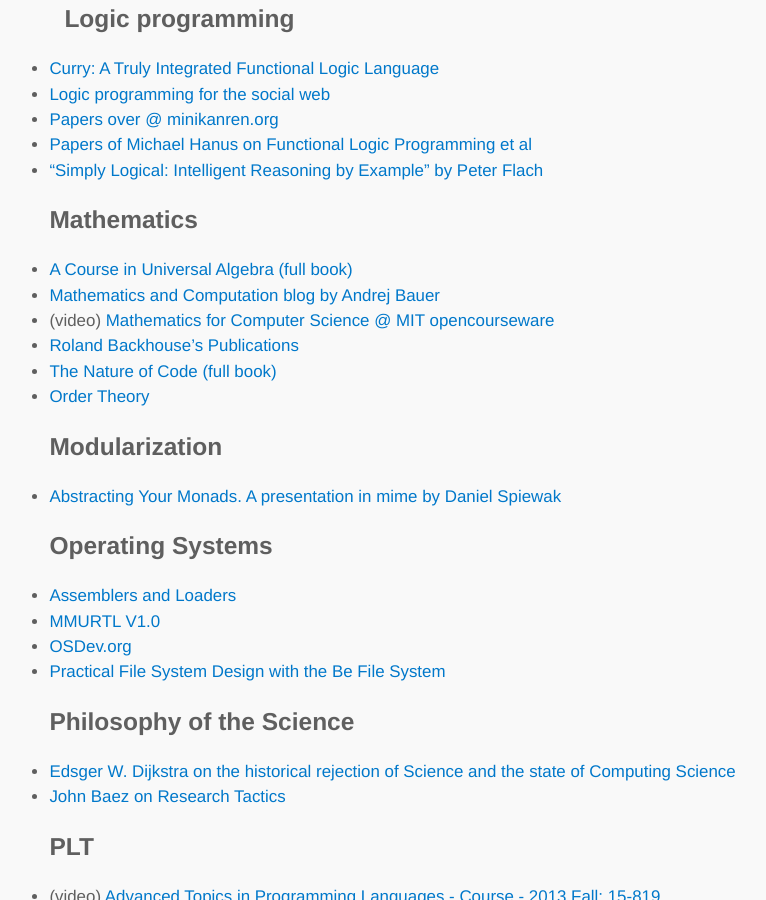
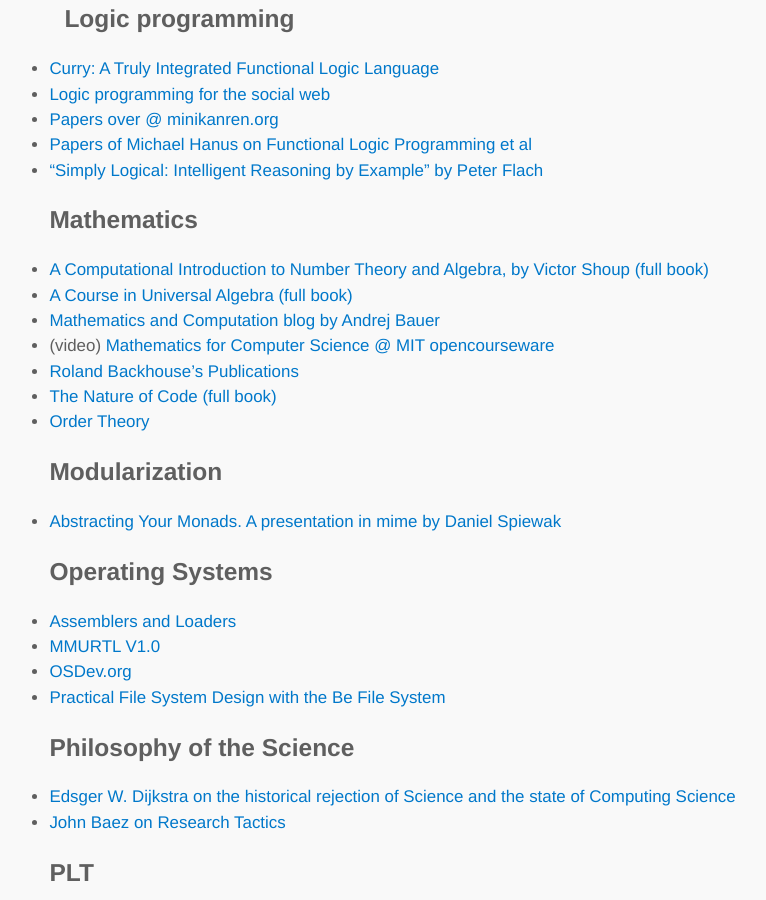
Before and after one commit to lambdatoast/lambdatoast.github.com, a Jekyll site: the page built from cs-resources/index.md, in a window 1280 px wide and 900 px high, scrolled down 4451 px. Shown: the whole window, without its empty margins (200-966 px from the left). Built offline with Jekyll 4.4.1, drawn with Linux system fonts in a browser that asks for light colours.

Commit message:
Add link to A Computational Introduction to Number Theory and Algebra by Victor Shoup.

```diff
--- a/cs-resources/index.md
+++ b/cs-resources/index.md
@@ -144,6 +144,7 @@
   - [Papers of Michael Hanus on Functional Logic Programming et al](http://www.informatik.uni-kiel.de/~mh/papers/)
   - ["Simply Logical: Intelligent Reasoning by Example" by Peter Flach](http://www.cs.bris.ac.uk/~flach/SimplyLogical.html)
 ## Mathematics
+  - [A Computational Introduction to Number Theory and Algebra, by Victor Shoup (full book)](http://shoup.net/ntb/)
   - [A Course in Universal Algebra (full book)](http://www.math.uwaterloo.ca/~snburris/htdocs/ualg.html)
   - [Mathematics and Computation blog by Andrej Bauer](http://math.andrej.com/)
   - (video) [Mathematics for Computer Science @ MIT opencourseware](http://ocw.mit.edu/courses/electrical-engineering-and-computer-science/6-042j-mathematics-for-computer-science-fall-2010/)
```
